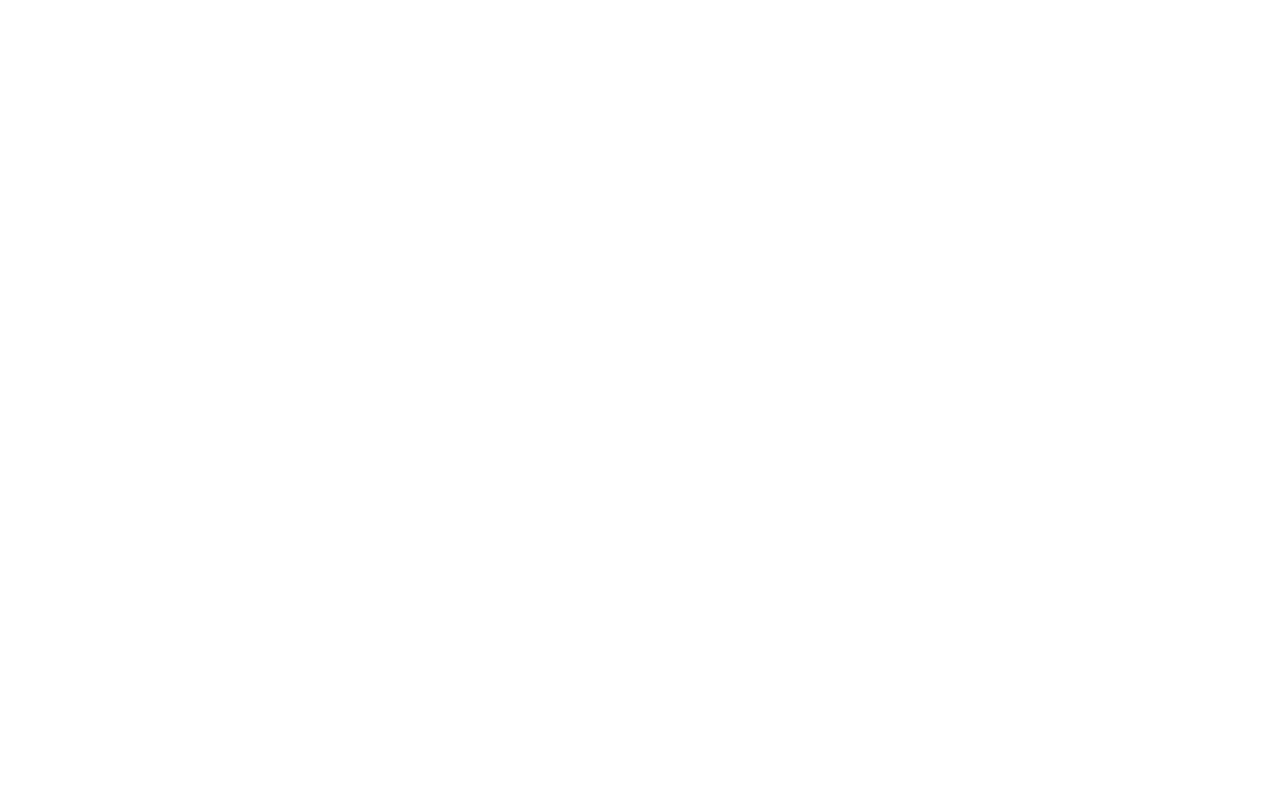
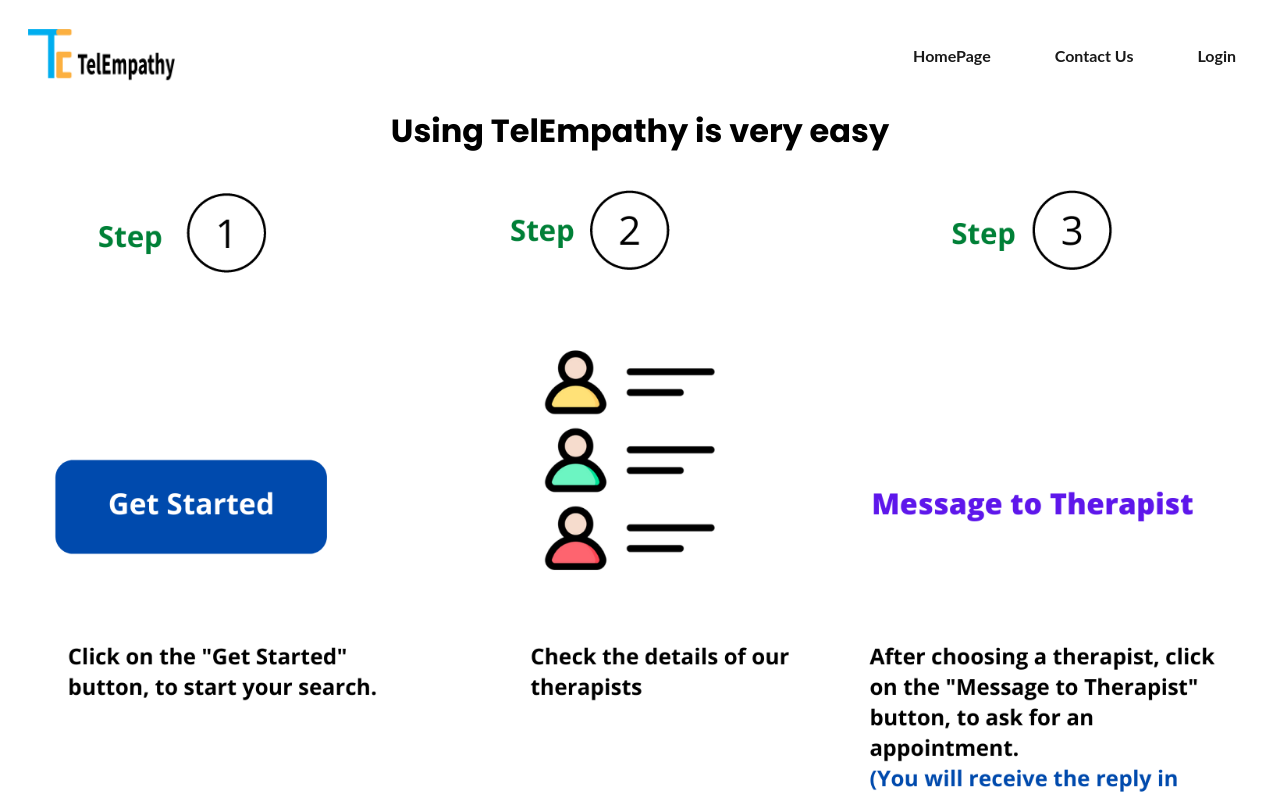
Before and after one commit to aniket7515/TelEmpathy_Internship_work, a React (Create React App) app: page /howtouse in a window 1280 px wide. Before the commit this address had no page. Shown: the top 797 px of the page. Built offline with nearby package versions, Linux system fonts and the light colour scheme.

Commit message:
Created a how to use page

```diff
--- a/src/App.js
+++ b/src/App.js
@@ -4,6 +4,7 @@
 import HomePage from './Pages/HomePage';
 import ContactPage from './Pages/ContactPage';
 import LoginPage from './Pages/LoginPage';
+import HowToUsePage from './Pages/HowToUsePage';
 
 function App() {
   return (
@@ -14,6 +15,7 @@
            <Route path="/" exact  element={<HomePage/>}/>
            <Route path="/contact" exact  element={<ContactPage/>}/>
            <Route path="/login" exact  element={<LoginPage/>}/>
+           <Route path="/howtouse" exact  element={<HowToUsePage/>}/>
 
          </Routes>
 
--- /dev/null
+++ b/src/Pages/HowToUsePage.jsx
@@ -0,0 +1,25 @@
+import React from 'react'
+import Footer from '../components/Footer'
+import Navbar from '../components/Navbar'
+import './style.css'
+import howto from '../components/Images/tinstr-\(1\).png';
+
+const HowToUsePage = () => {
+  return (
+    <div>
+        <Navbar/>
+
+        <div className="heading">
+            <h2 style={{color:"black",fontWeight:"bold"}}>Using TelEmpathy is very easy</h2>
+        </div>
+        <div className="img-container">
+            <img src={howto} alt="" />
+
+        </div>
+
+        <Footer/>
+    </div>
+  )
+}
+
+export default HowToUsePage
--- /dev/null
+++ b/src/Pages/style.css
@@ -0,0 +1,14 @@
+/* How to use page styling    */
+
+/* .img-container{
+    height: 130vh;
+    /* background-image:url('../components/Images/tinstr-\(1\).png');
+    background-repeat:no-repeat;
+    background-size:cover;
+    width: 100%; */
+
+/* }  */
+.img-container img{
+    width: 100%;
+
+}
--- a/src/components/Accordion.css
+++ b/src/components/Accordion.css
@@ -54,7 +54,9 @@
   background-color: white;
   box-shadow:0 0 10px 0 rgba(0, 0, 0, 0.2);
 
+
 }
+
 div.p p {
   padding:2em;
 }
--- a/src/components/Header.jsx
+++ b/src/components/Header.jsx
@@ -1,7 +1,7 @@
 import React from "react";
 import "./Header.css";
 import Img from "./Images/happy.png";
-
+import {BrowserRouter,Routes,Route,Link} from 'react-router-dom'
 const Header = () => {
   return (
     <div>
@@ -38,12 +38,13 @@
                   >
                     Get Started
                   </button>
-                  <button
+                  <Link to="/howtouse" href=""><button
                     className="input-group-button p-2 mx-2"
                     style={{ color: "#5041BB", FontWeight: "bold" }}
                   >
                     How to Use?
-                  </button>
+                  </button></Link>
+
                 </div>
 
 
```
Also changed, not shown: src/components/Images/tinstr-(1).png (added).
